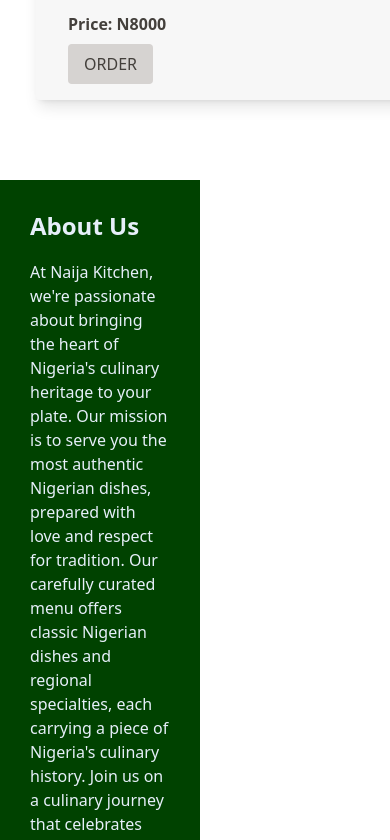
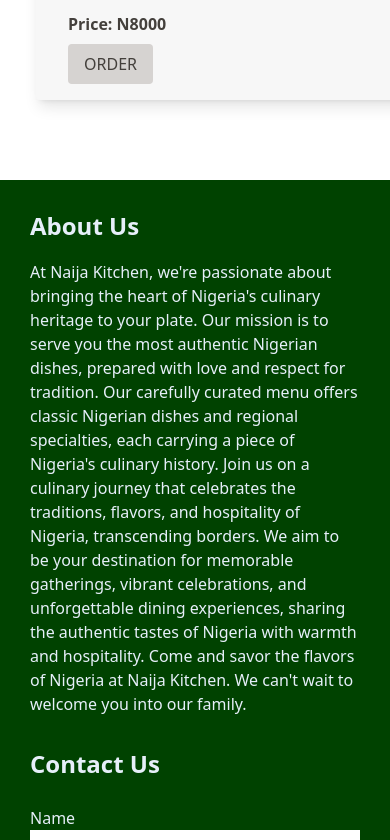
Before and after one commit to KBandipo/Naija-Kitchen-Landpage-with-React, a React (Vite) app: page / in a window 390 px wide. Shown: the part 2822-3662 px from the top of the page. Built offline with nearby package versions, Linux system fonts and the light colour scheme.

Commit message:
Adjust the max-w for the small screen devices

```diff
--- a/src/assets/component/About.jsx
+++ b/src/assets/component/About.jsx
@@ -3,7 +3,7 @@
 function About() {
   return (
     <>
-      <section id="about" className="z-[20] max-w-[200px] pt-[60px]">
+      <section id="about" className="z-[20] pt-[60px] md:max-w-[200px]">
         <div className="container m-auto max-w-[100%] bg-[#004200] p-[30px] text-[#e6eff9]">
           <h2 className="mb-2 pb-[10px] text-2xl font-bold">About Us</h2>
           <p className="text-md">
```
